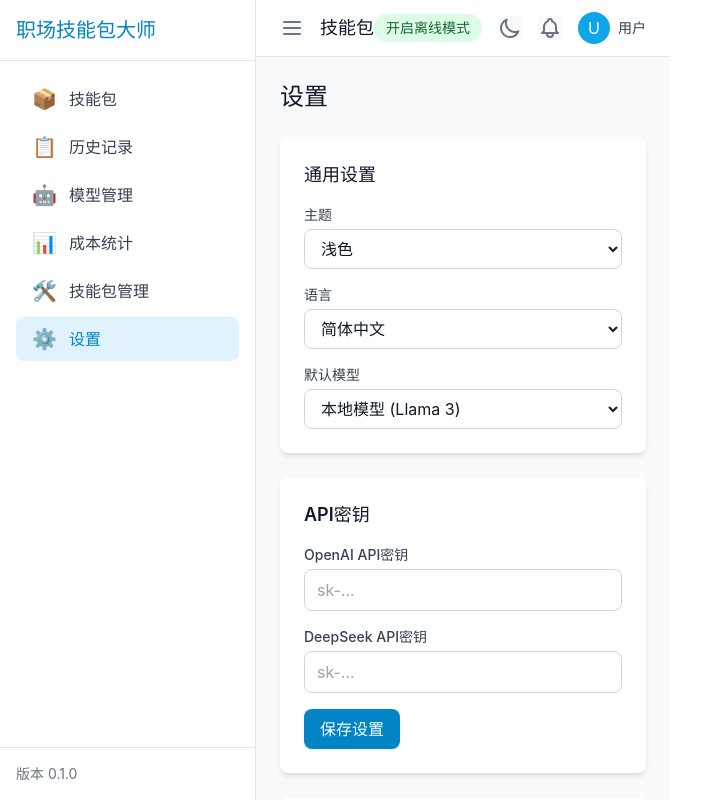
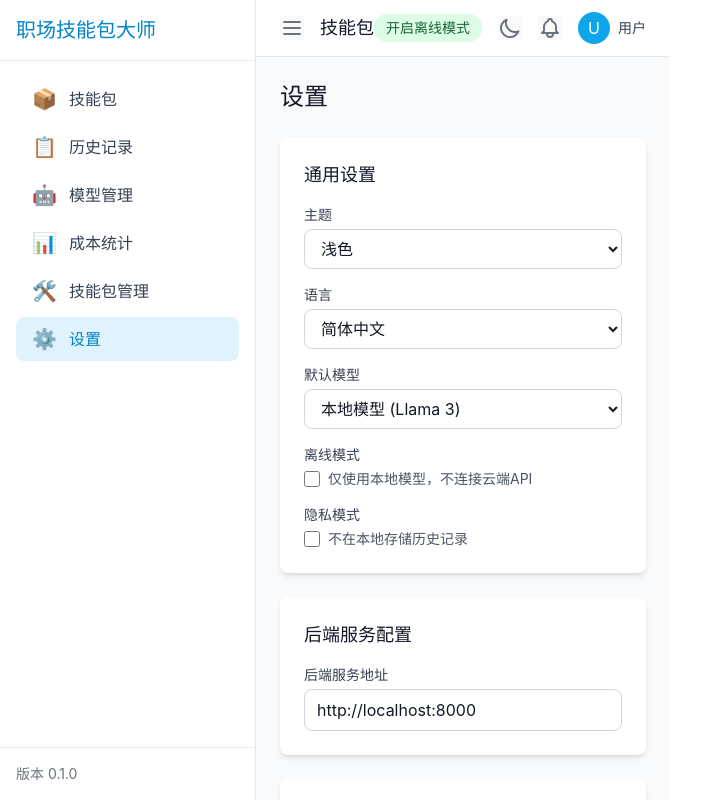
Before and after one commit to lsansen/WorkSkillMaster, a React (Vite) app: page /settings in a window 1280 px wide. Shown: the whole page, without its empty margins (0-710 px from the left). Built offline with nearby package versions, Linux system fonts and the light colour scheme.

Commit message:
完善配置页面：将所有需要配置的功能集中到web界面中

```diff
--- a/src/pages/Settings.tsx
+++ b/src/pages/Settings.tsx
@@ -1,10 +1,34 @@
 import React, { useState, useEffect } from 'react'
+import { useTheme } from '../contexts/ThemeContext'
 
 const Settings: React.FC = () => {
+  const { theme, setTheme } = useTheme()
+
+  const [settings, setSettings] = useState({
+    theme: localStorage.getItem('theme') || 'light',
+    language: localStorage.getItem('language') || 'zh-CN',
+    defaultModel: localStorage.getItem('defaultModel') || 'ollama-llama3',
+    backendUrl: localStorage.getItem('backendUrl') || 'http://localhost:8000',
+    fileSizeLimit: localStorage.getItem('fileSizeLimit') || '10',
+    temperature: localStorage.getItem('temperature') || '0.7',
+    maxTokens: localStorage.getItem('maxTokens') || '1000',
+    offlineMode: localStorage.getItem('offlineMode') === 'true',
+    privacyMode: localStorage.getItem('privacyMode') === 'true'
+  })
+
   const [apiKeys, setApiKeys] = useState({
     openai: localStorage.getItem('openaiApiKey') || '',
-    deepseek: localStorage.getItem('deepseekApiKey') || ''
+    deepseek: localStorage.getItem('deepseekApiKey') || '',
+    ollamaUrl: localStorage.getItem('ollamaUrl') || 'http://localhost:11434'
   })
+
+  const handleSettingChange = (e: React.ChangeEvent<HTMLInputElement | HTMLSelectElement>) => {
+    const { name, value, type, checked } = e.target as any
+    setSettings(prev => ({
+      ...prev,
+      [name]: type === 'checkbox' ? checked : value
+    }))
+  }
 
   const handleApiKeyChange = (e: React.ChangeEvent<HTMLInputElement>) => {
     const { name, value } = e.target
@@ -15,10 +39,28 @@ const Settings: React.FC = () => {
   }
 
   const handleSaveSettings = () => {
-    localStorage.setItem('openaiApiKey', apiKeys.openai)
-    localStorage.setItem('deepseekApiKey', apiKeys.deepseek)
+    // 保存通用设置
+    Object.entries(settings).forEach(([key, value]) => {
+      localStorage.setItem(key, String(value))
+    })
+
+    // 保存API密钥
+    Object.entries(apiKeys).forEach(([key, value]) => {
+      localStorage.setItem(`${key}ApiKey`, value)
+    })
+
+    // 更新主题
+    if (settings.theme !== theme && settings.theme !== 'system') {
+      setTheme(settings.theme as 'light' | 'dark')
+    } else if (settings.theme === 'system') {
+      // 检测系统主题
+      const prefersDark = window.matchMedia('(prefers-color-scheme: dark)').matches
+      setTheme(prefersDark ? 'dark' : 'light')
+    }
+
     alert('设置保存成功！')
   }
+
   return (
     <div>
       <h2 className="text-2xl font-bold text-gray-900 dark:text-white mb-6">
@@ -35,7 +77,12 @@ const Settings: React.FC = () => {
             <label className="block text-sm font-medium text-gray-700 dark:text-gray-300 mb-1">
               主题
             </label>
-            <select className="w-full px-3 py-2 border border-gray-300 dark:border-gray-700 rounded-lg bg-white dark:bg-gray-900 text-gray-900 dark:text-white">
+            <select
+              name="theme"
+              value={settings.theme}
+              onChange={handleSettingChange}
+              className="w-full px-3 py-2 border border-gray-300 dark:border-gray-700 rounded-lg bg-white dark:bg-gray-900 text-gray-900 dark:text-white"
+            >
               <option value="light">浅色</option>
               <option value="dark">深色</option>
               <option value="system">跟随系统</option>
@@ -46,7 +93,12 @@ const Settings: React.FC = () => {
             <label className="block text-sm font-medium text-gray-700 dark:text-gray-300 mb-1">
               语言
             </label>
-            <select className="w-full px-3 py-2 border border-gray-300 dark:border-gray-700 rounded-lg bg-white dark:bg-gray-900 text-gray-900 dark:text-white">
+            <select
+              name="language"
+              value={settings.language}
+              onChange={handleSettingChange}
+              className="w-full px-3 py-2 border border-gray-300 dark:border-gray-700 rounded-lg bg-white dark:bg-gray-900 text-gray-900 dark:text-white"
+            >
               <option value="zh-CN">简体中文</option>
               <option value="en-US">English</option>
             </select>
@@ -56,11 +108,139 @@ const Settings: React.FC = () => {
             <label className="block text-sm font-medium text-gray-700 dark:text-gray-300 mb-1">
               默认模型
             </label>
-            <select className="w-full px-3 py-2 border border-gray-300 dark:border-gray-700 rounded-lg bg-white dark:bg-gray-900 text-gray-900 dark:text-white">
+            <select
+              name="defaultModel"
+              value={settings.defaultModel}
+              onChange={handleSettingChange}
+              className="w-full px-3 py-2 border border-gray-300 dark:border-gray-700 rounded-lg bg-white dark:bg-gray-900 text-gray-900 dark:text-white"
+            >
               <option value="ollama-llama3">本地模型 (Llama 3)</option>
               <option value="openai-gpt4">OpenAI GPT-4</option>
               <option value="openai-gpt3.5">OpenAI GPT-3.5</option>
+              <option value="deepseek">DeepSeek</option>
             </select>
+          </div>
+
+          <div>
+            <label className="block text-sm font-medium text-gray-700 dark:text-gray-300 mb-1">
+              离线模式
+            </label>
+            <div className="flex items-center">
+              <input
+                type="checkbox"
+                name="offlineMode"
+                checked={settings.offlineMode}
+                onChange={handleSettingChange}
+                className="w-4 h-4 text-primary-600 bg-gray-100 border-gray-300 rounded focus:ring-primary-500"
+              />
+              <span className="ml-2 text-sm text-gray-600 dark:text-gray-400">
+                仅使用本地模型，不连接云端API
+              </span>
+            </div>
+          </div>
+
+          <div>
+            <label className="block text-sm font-medium text-gray-700 dark:text-gray-300 mb-1">
+              隐私模式
+            </label>
+            <div className="flex items-center">
+              <input
+                type="checkbox"
+                name="privacyMode"
+                checked={settings.privacyMode}
+                onChange={handleSettingChange}
+                className="w-4 h-4 text-primary-600 bg-gray-100 border-gray-300 rounded focus:ring-primary-500"
+              />
+              <span className="ml-2 text-sm text-gray-600 dark:text-gray-400">
+                不在本地存储历史记录
+              </span>
+            </div>
+          </div>
+        </div>
+      </div>
+
+      <div className="bg-white dark:bg-gray-800 rounded-lg shadow-md p-6 mt-6">
+        <h3 className="text-lg font-semibold text-gray-900 dark:text-white mb-4">
+          后端服务配置
+        </h3>
+
+        <div className="space-y-4">
+          <div>
+            <label className="block text-sm font-medium text-gray-700 dark:text-gray-300 mb-1">
+              后端服务地址
+            </label>
+            <input
+              type="text"
+              name="backendUrl"
+              value={settings.backendUrl}
+              onChange={handleSettingChange}
+              className="w-full px-3 py-2 border border-gray-300 dark:border-gray-700 rounded-lg bg-white dark:bg-gray-900 text-gray-900 dark:text-white"
+              placeholder="http://localhost:8000"
+            />
+          </div>
+        </div>
+      </div>
+
+      <div className="bg-white dark:bg-gray-800 rounded-lg shadow-md p-6 mt-6">
+        <h3 className="text-lg font-semibold text-gray-900 dark:text-white mb-4">
+          模型配置
+        </h3>
+
+        <div className="space-y-4">
+          <div>
+            <label className="block text-sm font-medium text-gray-700 dark:text-gray-300 mb-1">
+              温度 (0-1)
+            </label>
+            <input
+              type="number"
+              name="temperature"
+              value={settings.temperature}
+              onChange={handleSettingChange}
+              min="0"
+              max="1"
+              step="0.1"
+              className="w-full px-3 py-2 border border-gray-300 dark:border-gray-700 rounded-lg bg-white dark:bg-gray-900 text-gray-900 dark:text-white"
+            />
+          </div>
+
+          <div>
+            <label className="block text-sm font-medium text-gray-700 dark:text-gray-300 mb-1">
+              最大 tokens
+            </label>
+            <input
+              type="number"
+              name="maxTokens"
+              value={settings.maxTokens}
+              onChange={handleSettingChange}
+              min="100"
+              max="4096"
+              step="100"
+              className="w-full px-3 py-2 border border-gray-300 dark:border-gray-700 rounded-lg bg-white dark:bg-gray-900 text-gray-900 dark:text-white"
+            />
+          </div>
+        </div>
+      </div>
+
+      <div className="bg-white dark:bg-gray-800 rounded-lg shadow-md p-6 mt-6">
+        <h3 className="text-lg font-semibold text-gray-900 dark:text-white mb-4">
+          文件上传设置
+        </h3>
+
+        <div className="space-y-4">
+          <div>
+            <label className="block text-sm font-medium text-gray-700 dark:text-gray-300 mb-1">
+              文件大小限制 (MB)
+            </label>
+            <input
+              type="number"
+              name="fileSizeLimit"
+              value={settings.fileSizeLimit}
+              onChange={handleSettingChange}
+              min="1"
+              max="50"
+              step="1"
+              className="w-full px-3 py-2 border border-gray-300 dark:border-gray-700 rounded-lg bg-white dark:bg-gray-900 text-gray-900 dark:text-white"
+            />
           </div>
         </div>
       </div>
@@ -99,12 +279,19 @@ const Settings: React.FC = () => {
             />
           </div>
 
-          <button
-            onClick={handleSaveSettings}
-            className="px-4 py-2 bg-primary-600 text-white rounded-lg hover:bg-primary-700 transition-colors"
-          >
-            保存设置
-          </button>
+          <div>
+            <label className="block text-sm font-medium text-gray-700 dark:text-gray-300 mb-1">
+              Ollama API地址
+            </label>
+            <input
+              type="text"
+              name="ollamaUrl"
+              value={apiKeys.ollamaUrl}
+              onChange={handleApiKeyChange}
+              className="w-full px-3 py-2 border border-gray-300 dark:border-gray-700 rounded-lg bg-white dark:bg-gray-900 text-gray-900 dark:text-white"
+              placeholder="http://localhost:11434"
+            />
+          </div>
         </div>
       </div>
 
@@ -121,22 +308,21 @@ const Settings: React.FC = () => {
           <div className="flex space-x-4">
             <button
               onClick={() => {
-                // 模拟备份功能
                 const backupData = {
-                  settings: {
-                    theme: localStorage.getItem('theme') || 'light',
-                    language: 'zh-CN',
-                    defaultModel: 'ollama-llama3'
+                  settings: settings,
+                  apiKeys: {
+                    openai: apiKeys.openai ? '***' : '',
+                    deepseek: apiKeys.deepseek ? '***' : '',
+                    ollamaUrl: apiKeys.ollamaUrl
                   },
-                  skills: [],
-                  history: []
+                  version: '1.0.0'
                 };
                 const dataStr = JSON.stringify(backupData, null, 2);
                 const dataBlob = new Blob([dataStr], { type: 'application/json' });
                 const url = URL.createObjectURL(dataBlob);
                 const link = document.createElement('a');
                 link.href = url;
-                link.download = `skill-backup-${new Date().toISOString().split('T')[0]}.json`;
+                link.download = `workskillmaster-backup-${new Date().toISOString().split('T')[0]}.json`;
                 link.click();
                 URL.revokeObjectURL(url);
               }}
@@ -158,9 +344,33 @@ const Settings: React.FC = () => {
                     reader.onload = (event) => {
                       try {
                         const data = JSON.parse(event.target?.result as string);
-                        // 模拟恢复功能
-                        if (data.settings?.theme) {
-                          localStorage.setItem('theme', data.settings.theme);
+                        if (data.settings) {
+                          setSettings(data.settings);
+                          // 保存到本地存储
+                          Object.entries(data.settings).forEach(([key, value]) => {
+                            localStorage.setItem(key, String(value));
+                          });
+                          // 更新主题
+                          if (data.settings.theme !== theme) {
+                            setTheme(data.settings.theme);
+                          }
+                        }
+                        if (data.apiKeys) {
+                          setApiKeys({
+                            openai: data.apiKeys.openai === '***' ? apiKeys.openai : data.apiKeys.openai || '',
+                            deepseek: data.apiKeys.deepseek === '***' ? apiKeys.deepseek : data.apiKeys.deepseek || '',
+                            ollamaUrl: data.apiKeys.ollamaUrl || 'http://localhost:11434'
+                          });
+                          // 保存API密钥
+                          if (data.apiKeys.openai && data.apiKeys.openai !== '***') {
+                            localStorage.setItem('openaiApiKey', data.apiKeys.openai);
+                          }
+                          if (data.apiKeys.deepseek && data.apiKeys.deepseek !== '***') {
+                            localStorage.setItem('deepseekApiKey', data.apiKeys.deepseek);
+                          }
+                          if (data.apiKeys.ollamaUrl) {
+                            localStorage.setItem('ollamaUrlApiKey', data.apiKeys.ollamaUrl);
+                          }
                         }
                         alert('数据恢复成功！');
                       } catch (error) {
@@ -175,6 +385,15 @@ const Settings: React.FC = () => {
           </div>
         </div>
       </div>
+
+      <div className="mt-6">
+        <button
+          onClick={handleSaveSettings}
+          className="px-6 py-3 bg-primary-600 text-white rounded-lg hover:bg-primary-700 transition-colors w-full"
+        >
+          保存所有设置
+        </button>
+      </div>
     </div>
   )
 }
```
Also changed, not shown: src/contexts/ThemeContext.tsx (+8 -1 lines).
